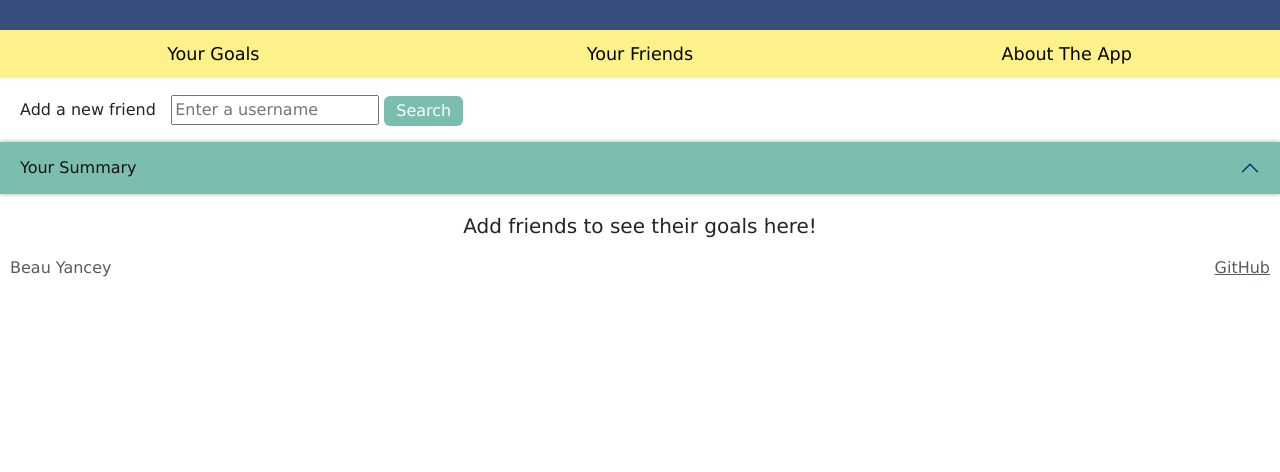
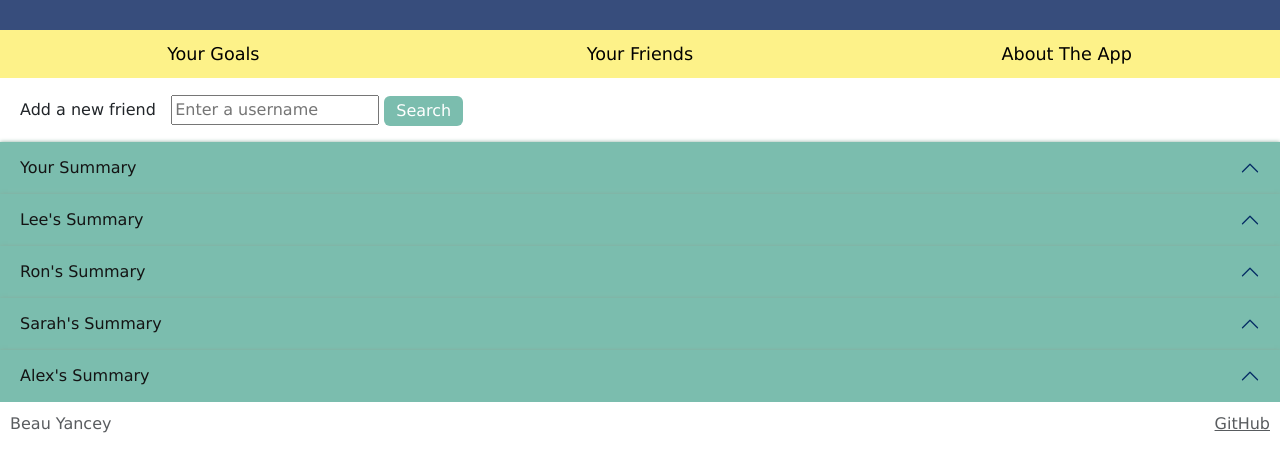
Before and after one commit to BeauYancey/startup, a plain HTML site: page friends.html in a window 1280 px wide. Shown: the part 82-554 px from the top of the page. Drawn offline with nearby package versions, Linux system fonts and the light colour scheme.

Commit message:
minor styling changes

```diff
--- a/friends.js
+++ b/friends.js
@@ -7,28 +7,28 @@ function loadFriends() {
   }
 
   // Creating an array of friend's goals for testing purposes
-  // friends = {
-  //   'Lee': {
-  //     'daily': [['Work on startup', 3], ['Serve someone', 9]],
-  //     'weekly': [['Be on time to CS260', 9]],
-  //     'monthly': []
-  //   },
-  //   'Ron': {
-  //     'daily': [['Spanish Study', 8]],
-  //     'weekly': [],
-  //     'monthly': []
-  //   },
-  //   'Sarah': {
-  //     'daily': [['Wake up on time', 7], ['Go to bed on time', 7]],
-  //     'weekly': [],
-  //     'monthly': []
-  //   },
-  //   'Alex': {
-  //     'daily': [['Scripture study', 3]],
-  //     'weekly': [],
-  //     'monthly': [['Go on a date', 3]]
-  //   }
-  // };
+  friends = {
+    'Lee': {
+      'daily': [['Work on startup', 3], ['Serve someone', 9]],
+      'weekly': [['Be on time to CS260', 9]],
+      'monthly': []
+    },
+    'Ron': {
+      'daily': [['Spanish Study', 8]],
+      'weekly': [],
+      'monthly': []
+    },
+    'Sarah': {
+      'daily': [['Wake up on time', 7], ['Go to bed on time', 7]],
+      'weekly': [],
+      'monthly': []
+    },
+    'Alex': {
+      'daily': [['Scripture study', 3]],
+      'weekly': [],
+      'monthly': [['Go on a date', 3]]
+    }
+  };
 
   const accordionEl = document.querySelector('div.accordion');
 
--- a/index.css
+++ b/index.css
@@ -138,7 +138,7 @@ select {
 }
 
 .shared-goals {
-    margin-top: 1.5em;
+    margin-top: .5em;
 }
 
 #friend-search {
```
